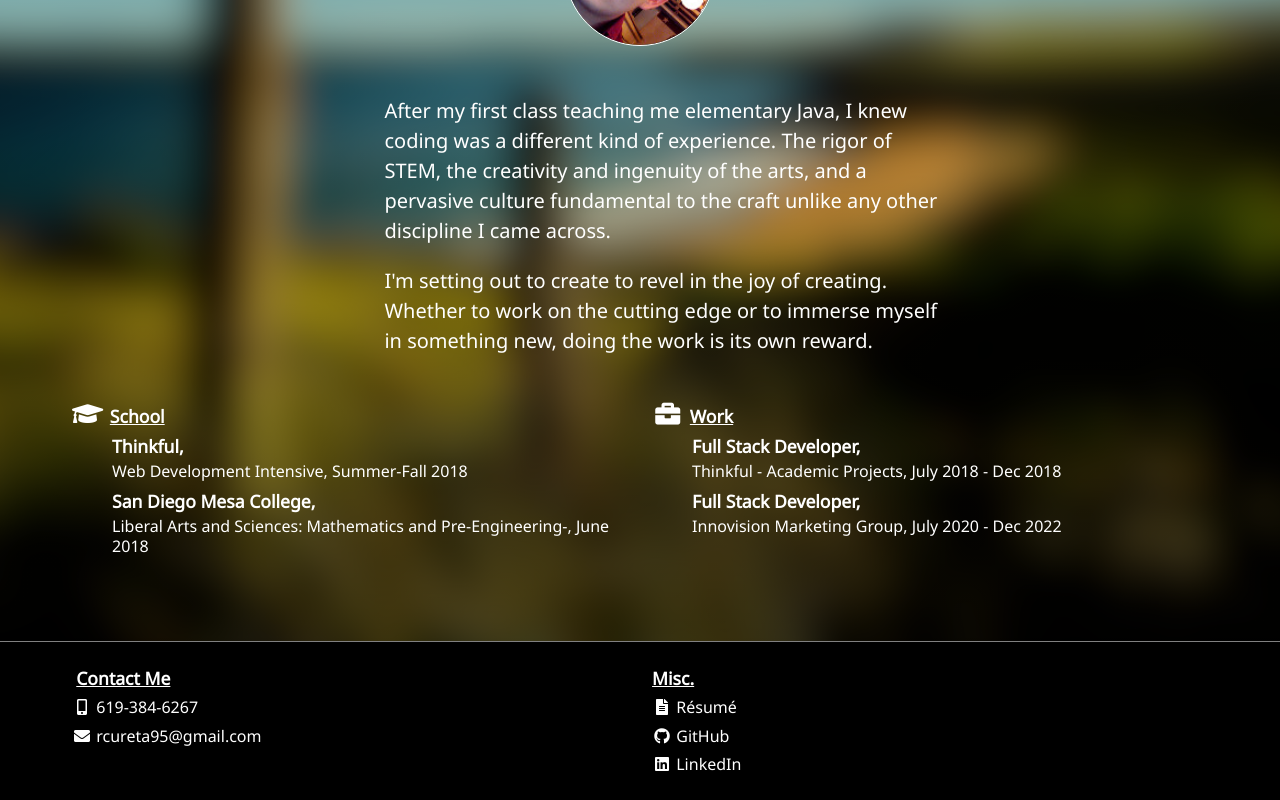
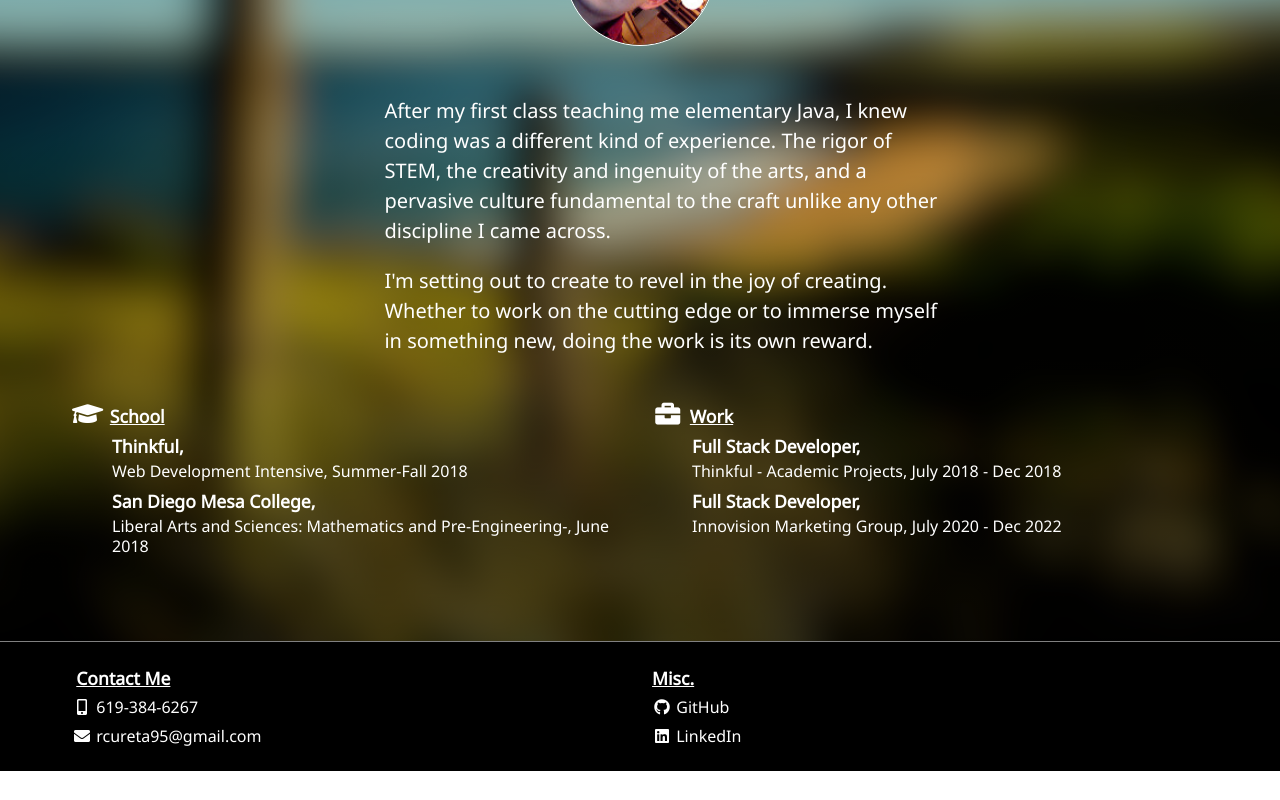
Before and after one commit to rcureta/react-portfolio, a React (Create React App) app: page / in a window 1280 px wide. Shown: the part 2992-3792 px from the top of the page. After the commit the page ends 3763 px from the top, so only its background shows below. Built offline with nearby package versions, Linux system fonts and the light colour scheme.

Commit message:
Update footer.js

```diff
--- a/src/components/main-page/footer.js
+++ b/src/components/main-page/footer.js
@@ -14,7 +14,6 @@ function Footer(props) {
         </section>
         <section className="col-6 box">
           <ul><span className="list-header">Misc.</span>
-            <li><a target="_blank" rel="noopener noreferrer" href="https://rcureta.github.io/react-portfolio/files/ryan-ureta-resume.pdf"><i className="fas fa-file-alt fa-fw" aria-hidden="true"></i>&nbsp;Résumé</a></li>
             <li><a target="_blank" rel="noopener noreferrer" href="https://github.com/rcureta"><i className="fab fa-github fa-fw" aria-hidden="true"></i>&nbsp;GitHub</a></li>
             <li><a target="_blank" rel="noopener noreferrer" href="https://www.linkedin.com/in/ryan-ureta"><i className="fab fa-linkedin fa-fw" aria-hidden="true"></i>&nbsp;LinkedIn</a></li>
           </ul>
```
